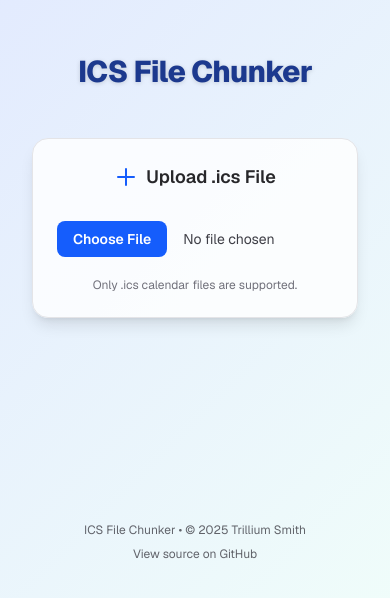
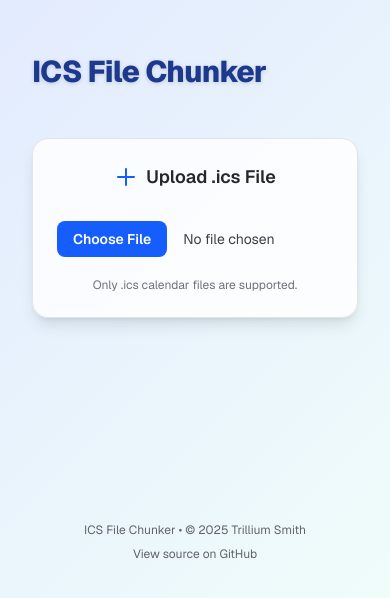
Before and after one commit to trillium/ics-file-chunker, a Next.js app: page / in a window 390 px wide. Shown: the part 212-810 px from the top of the page. Built offline with nearby package versions, Linux system fonts and the light colour scheme.

Commit message:
fix(ui): swap main content alignment to left by default, center on small screens

```diff
--- a/src/app/page.tsx
+++ b/src/app/page.tsx
@@ -32,7 +32,7 @@
 
   return (
     <div className="grid grid-rows-[20px_1fr_20px] items-center justify-items-center min-h-screen p-8 pb-20 gap-16 sm:p-20 font-[family-name:var(--font-geist-sans)] bg-transparent">
-      <main className="flex flex-col gap-[32px] row-start-2 items-center sm:items-start w-full max-w-2xl">
+      <main className="flex flex-col gap-[32px] row-start-2 items-start sm:items-center  w-full max-w-2xl">
         <h1 className="text-3xl font-extrabold mb-4 text-blue-900 dark:text-blue-200 drop-shadow-sm tracking-tight text-center sm:text-left">
           ICS File Chunker
         </h1>
```
